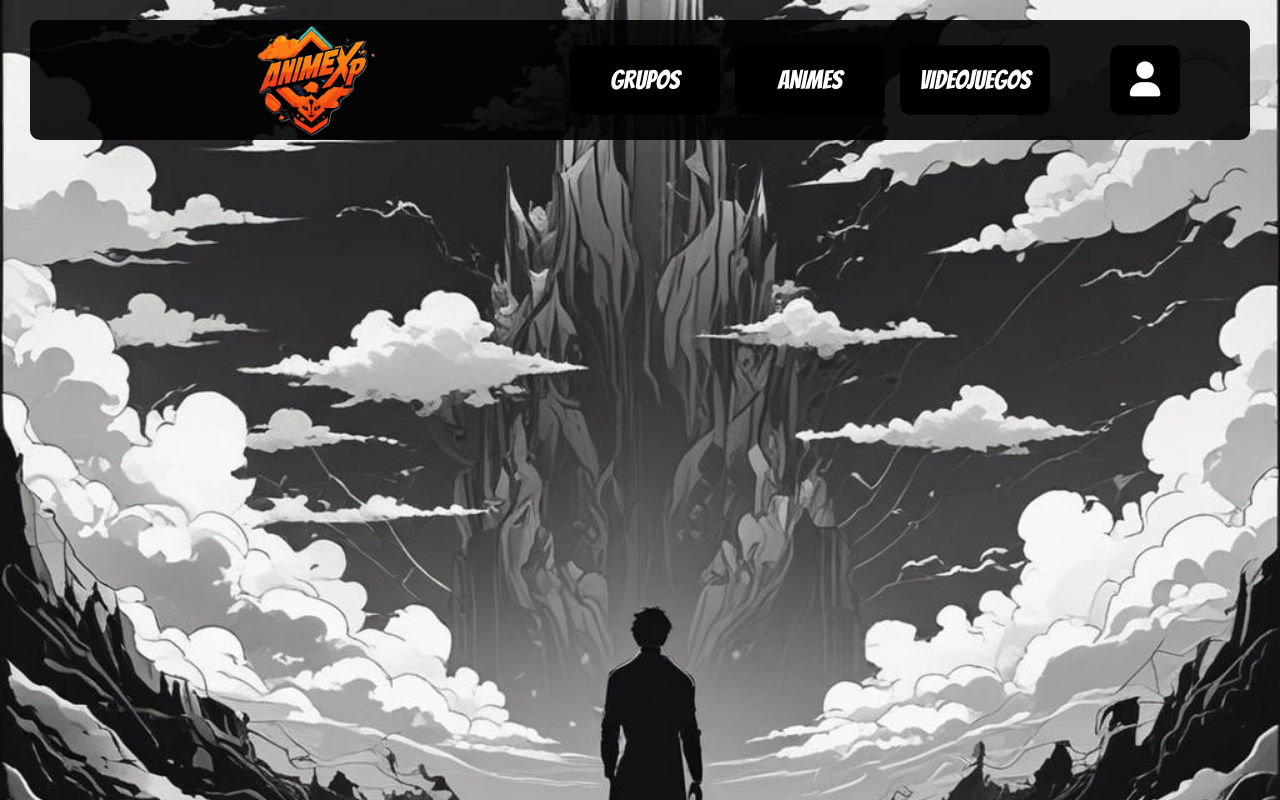
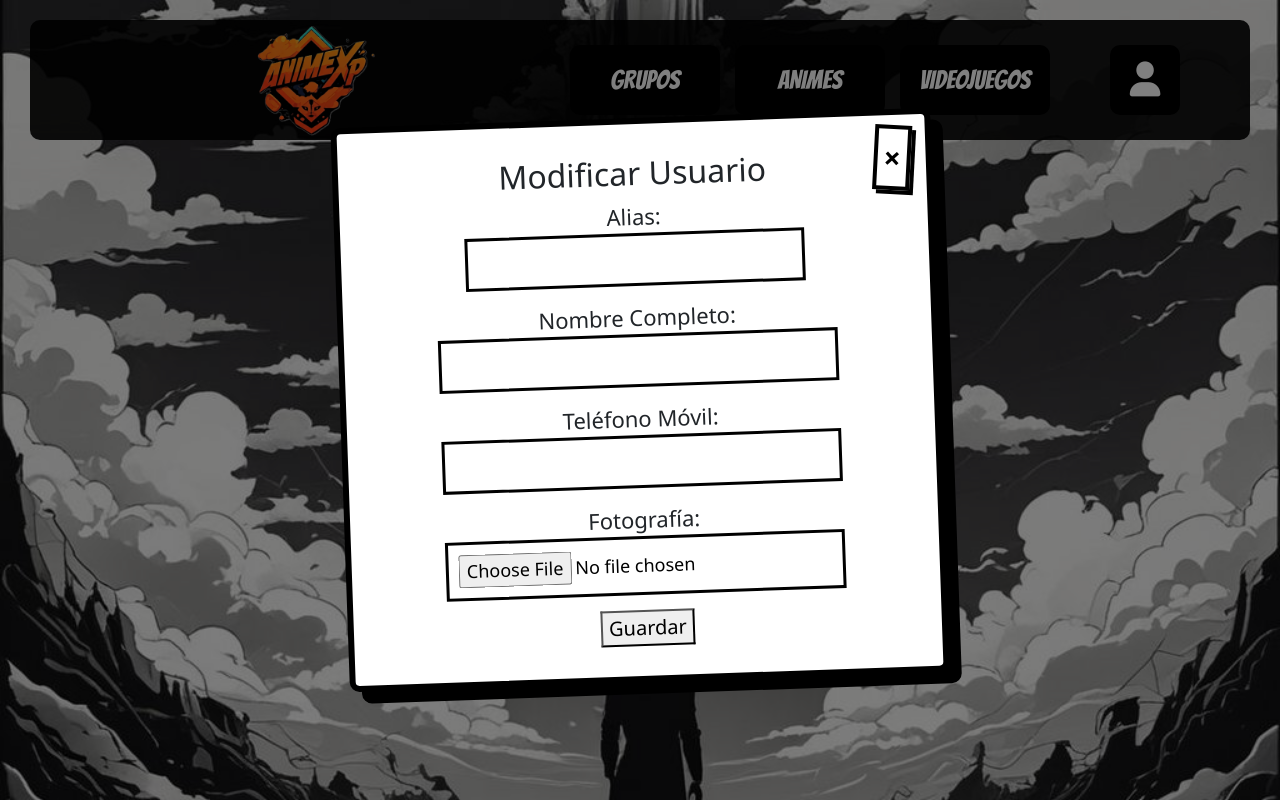
Before and after one commit to jaime02304/proyecto-final, an Angular app: page /modificar-perfil in a window 1280 px wide. Before the commit this address led to /. Built offline with nearby package versions, Linux system fonts and the light colour scheme.

Commit message:
seguir modales

```diff
--- a/src/app/app.routes.ts
+++ b/src/app/app.routes.ts
@@ -3,11 +3,13 @@ import { PaginaInicialComponent } from './pagina-inicial/pagina-inicial.componen
 import { InicioSesionComponent } from './inicio-sesion/inicio-sesion.component';
 import { PerfilPaginaComponent } from './perfil-pagina/perfil-pagina.component';
 import { isLoginGuard } from './guards/is-login.guard';
+import { ModificarUsuarioPerfilComponent } from './modules/modificar-usuario-perfil/modificar-usuario-perfil.component';
 
 
 export const routes: Routes = [
     {path:"", component:PaginaInicialComponent},
     {path:"inicio-sesion", component:InicioSesionComponent},
     {path:"pagina-perfil", component:PerfilPaginaComponent, canActivate:[isLoginGuard]},
+    {path:"modificar-perfil", component:ModificarUsuarioPerfilComponent}
 
 ];
--- a/src/app/inicio-sesion/inicio-sesion.component.ts
+++ b/src/app/inicio-sesion/inicio-sesion.component.ts
@@ -42,7 +42,12 @@ export class InicioSesionComponent {
   inicioSesion2() {
     this.usuarioServicio.obtenerUsuario(this.usuarioLogin).subscribe(
       (usuario) => {
-        this.router.navigate(['/']);
+        if (typeof usuario === 'string') {
+          alert(usuario);
+        } else {
+          console.log(usuario);
+          this.router.navigate(['/']);
+        }
       },
       (error) => {
         alert('Error en el inicio de sesión');
@@ -84,7 +89,4 @@ export class InicioSesionComponent {
       }
     );
   }
-
-
-
 }
--- a/src/app/menu-navegador/menu-navegador.component.html
+++ b/src/app/menu-navegador/menu-navegador.component.html
@@ -24,33 +24,32 @@
             CATEGORÍA
           </button></a>
         <!-- Aqui deberia de poner una condicion que si es admin coja una cosa y si no que haga la otra -->
-        <ng-container *ngIf="usuarioPerfil; else sinUsuario">
-          <ng-container *ngIf="usuarioPerfil.rolUsu === 'user'; else checkAdmin">
-            <button [routerLink]="['/pagina-perfil']" routerLinkActive="router-link-active" class="botonNavegador">
-              PERFIL
+        <ng-container *ngIf="usuarioPerfil; else sinUsu1">
+          <ng-container *ngIf="usuarioPerfil.rolUsu === 'admin'; else superAdmin">
+            <button [routerLink]="['/admin']" routerLinkActive="router-link-active" class="botonNavegador">
+              ADMIN
             </button>
           </ng-container>
-
-          <ng-template #checkAdmin>
-            <ng-container *ngIf="usuarioPerfil.rolUsu === 'admin'; else sAdmin">
-              <button [routerLink]="['/admin']" routerLinkActive="router-link-active" class="botonNavegador">
-                ADMIN
+          <ng-template #superAdmin>
+            <ng-container *ngIf="usuarioPerfil.rolUsu === 'sadmin'; else checkUser">
+              <button [routerLink]="['/sadmin']" routerLinkActive="router-link-active" class="botonNavegador">
+                SUPER ADMIN
               </button>
             </ng-container>
           </ng-template>
-
-          <ng-template #sAdmin>
-            <button [routerLink]="['/sadmin']" routerLinkActive="router-link-active" class="botonNavegador">
-              SUPER ADMIN
+          <ng-template #checkUser>
+            <button [routerLink]="['/pagina-perfil']" routerLinkActive="router-link-active" class="botonNavegador">
+              PERFIL
             </button>
           </ng-template>
         </ng-container>
 
-        <ng-template #sinUsuario>
+        <ng-template #sinUsu1>
           <button class="botonIconoIS" [routerLink]="['/inicio-sesion']" routerLinkActive="router-link-active">
             <i class="fas fa-user icono"></i>
           </button>
         </ng-template>
+
       </div>
     </div>
   </nav>
@@ -78,23 +77,21 @@
           <a [routerLink]="['']" routerLinkActive="router-link-active">CATEGORÍA</a>
           <!-- Condición para mostrar Perfil de Usuario o Admin -->
           <ng-container *ngIf="usuarioPerfil; else sinUsu">
-            <ng-container *ngIf="usuarioPerfil.rolUsu === 'user'; else checkAdmin">
-              <a [routerLink]="['/pagina-perfil']" routerLinkActive="router-link-active">
-                PERFIL
+            <ng-container *ngIf="usuarioPerfil.rolUsu === 'admin'; else superAdmin">
+              <a [routerLink]="['/admin']" routerLinkActive="router-link-active">
+                ADMIN
               </a>
             </ng-container>
-
-            <ng-template #checkAdmin>
-              <ng-container *ngIf="usuarioPerfil.rolUsu === 'admin'; else superAdmin">
-                <a [routerLink]="['/admin']" routerLinkActive="router-link-active">
+            <ng-template #superAdmin>
+              <ng-container *ngIf="usuarioPerfil.rolUsu === 'sadmin'; else checkUser">
+                <a [routerLink]="['/sadmin']" routerLinkActive="router-link-active">
                   ADMIN
                 </a>
               </ng-container>
             </ng-template>
-
-            <ng-template #superAdmin>
-              <a [routerLink]="['/sadmin']" routerLinkActive="router-link-active">
-                ADMIN
+            <ng-template #checkUser>
+              <a [routerLink]="['/pagina-perfil']" routerLinkActive="router-link-active">
+                PERFIL
               </a>
             </ng-template>
           </ng-container>
--- /dev/null
+++ b/src/app/modules/modificar-usuario-perfil/modificar-usuario-perfil.component.css
@@ -0,0 +1,110 @@
+/* ======== MODAL ========= */
+.modal {
+    display: flex;
+    position: fixed;
+    z-index: 1;
+    width: 100%;
+    height: 100%;
+    background-color: rgba(0, 0, 0, 0.5);
+    justify-content: center;
+    align-items: center;
+    padding: 20px;
+    overflow-y: auto;
+  }
+
+  /* Contenido del modal */
+  .contenidoModal {
+    background-color: white;
+    border: 6px solid black;
+    padding: 30px;
+    width: 70%;
+    max-width: 600px;
+    text-align: center;
+    font-size: 20px;
+    box-shadow: 12px 12px 0px black;
+    position: relative;
+    display: flex;
+    justify-content: center;
+    align-items: center;
+    flex-direction: column;
+    border-radius: 10px;
+    transform: rotate(-2deg);
+  }
+
+  /* Ajuste para pantallas pequeñas */
+  @media (max-width: 768px) {
+    .contenidoModal {
+      width: 100%;
+      padding: 20px;
+      font-size: 18px;
+      transform: none; /* Quitar rotación en móviles */
+    }
+  }
+
+  /* Botón de cerrar */
+  .close {
+    color: black;
+    font-size: 30px;
+    font-weight: bold;
+    position: absolute;
+    top: 10px;
+    right: 15px;
+    cursor: pointer;
+    background: white;
+    padding: 6px;
+    border: 4px solid black;
+    box-shadow: 4px 4px 0px black;
+    transform: rotate(5deg);
+    transition: all 0.3s;
+  }
+
+  .close:hover {
+    background: red;
+    color: white;
+  }
+
+  /* Formulario en el modal */
+  form {
+    display: flex;
+    flex-direction: column;
+    gap: 15px;
+    align-items: center;
+    background: transparent;
+  }
+
+  /* Etiquetas del formulario */
+  label {
+    font-size: 22px;
+    text-align: center;
+  }
+
+  /* Inputs del formulario */
+  input[type="text"],
+  input[type="tel"],
+  input[type="file"] {
+    padding: 10px;
+    border: 3px solid black;
+    font-size: 18px;
+    text-align: center;
+    width: 100%;
+    color: black;
+    max-width: 400px;
+  }
+
+  /* Ajuste responsivo en móviles */
+  @media (max-width: 600px) {
+    label {
+      font-size: 18px;
+    }
+
+    input[type="text"],
+    input[type="tel"],
+    input[type="file"] {
+      font-size: 16px;
+      padding: 8px;
+    }
+
+    form {
+      gap: 0; /* Reduce el espacio entre elementos en móviles */
+    }
+  }
--- /dev/null
+++ b/src/app/modules/modificar-usuario-perfil/modificar-usuario-perfil.component.html
@@ -0,0 +1,28 @@
+<div id="formularioModal" class="modal">
+    <div class="contenidoModal">
+      <span class="close" (click)="closeFormularioModal()">&times;</span>
+      <h2>Modificar Usuario</h2>
+      <form >
+        <!-- Campos visibles -->
+        <div>
+          <label for="aliasInput">Alias:</label>
+          <input type="text" id="aliasInput" formControlName="aliasInput" required />
+        </div>
+        <div>
+          <label for="nombreCompletoInput">Nombre Completo:</label>
+          <input type="text" id="nombreCompletoInput" formControlName="nombreCompletoInput" required />
+        </div>
+        <div>
+          <label for="movilInput">Teléfono Móvil:</label>
+          <input type="tel" id="movilInput" formControlName="movilInput" required />
+        </div>
+        <div>
+          <label for="fotoInput">Fotografía:</label>
+          <input type="file" id="fotoInput"  />
+        </div>
+        <button type="submit" class="manga-button">Guardar</button>
+      </form>
+    </div>
+  </div>
+  <!-- [formGroup]="formulario" (ngSubmit)="enviarFormulario()" -->
+  <!-- (change)="onFileChange($event)" -->
--- /dev/null
+++ b/src/app/modules/modificar-usuario-perfil/modificar-usuario-perfil.component.ts
@@ -0,0 +1,21 @@
+import { Component, inject } from '@angular/core';
+import { Router } from '@angular/router';
+
+@Component({
+  selector: 'app-modificar-usuario-perfil',
+  standalone: true,
+  imports: [],
+  templateUrl: './modificar-usuario-perfil.component.html',
+  styleUrl: './modificar-usuario-perfil.component.css',
+})
+export class ModificarUsuarioPerfilComponent {
+  router = inject(Router);
+
+
+  closeFormularioModal() {
+    const modal = document.getElementById('formularioModal');
+    if (modal) {
+      modal.style.display = 'none'; // Ocultar el modal
+      this.router.navigate(['pagina-perfil']);    }
+  }
+}
--- a/src/app/servicios/servicio-usuarios.service.ts
+++ b/src/app/servicios/servicio-usuarios.service.ts
@@ -25,15 +25,17 @@ export class ServicioUsuariosService {
       .post<Usuario>(`${this.apiUrl}/usuario/inicioSesion`, datos)
       .pipe(
         tap((usuario) => {
-          this.setUser(usuario);
-          this.servicioPerfil.obtenerGrupo(usuario).subscribe((response) => {
-            console.log(response);
-            this.servicioPerfil
-              .obtenerComentario(usuario)
-              .subscribe((response2) => {
-                console.log(response2);
+          if (usuario && usuario.idUsu) { // Asegúrate de que `id` o la propiedad que identifique a un usuario esté presente
+            this.setUser(usuario);
+            this.servicioPerfil.obtenerGrupo(usuario).subscribe((grupoResponse) => {
+              console.log(grupoResponse);
+              this.servicioPerfil.obtenerComentario(usuario).subscribe((comentarioResponse) => {
+                console.log(comentarioResponse);
               });
-          });
+            });
+          } else {
+            throw new Error('Mensaje de error'); // Lanzar un error si no es un usuario válido
+          }
         })
       );
   }
```
Also changed, not shown: src/app/modelos/usuario.ts (line endings or trailing spaces), 1 other file (tests, documents, lock files or other folders).
